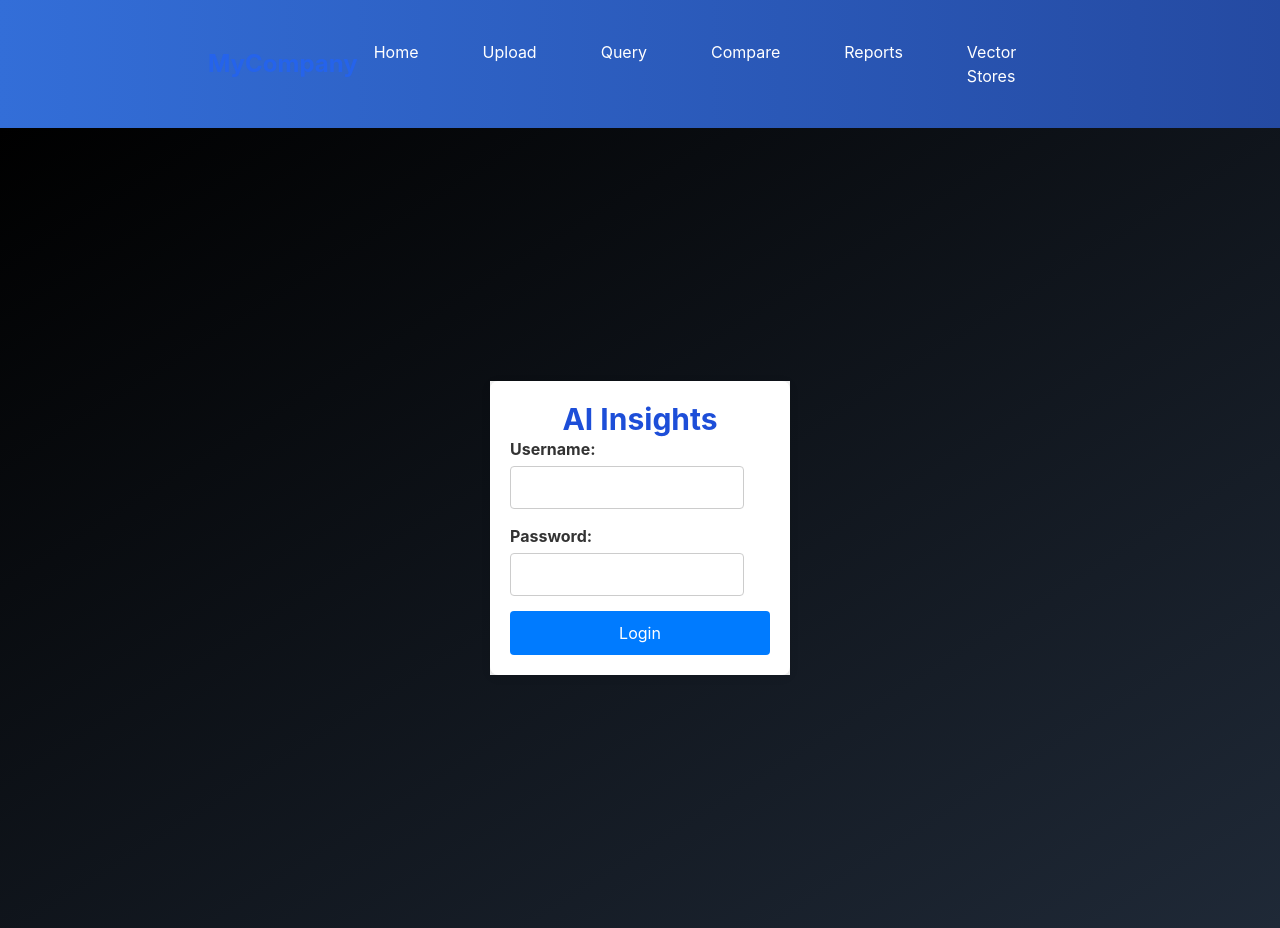
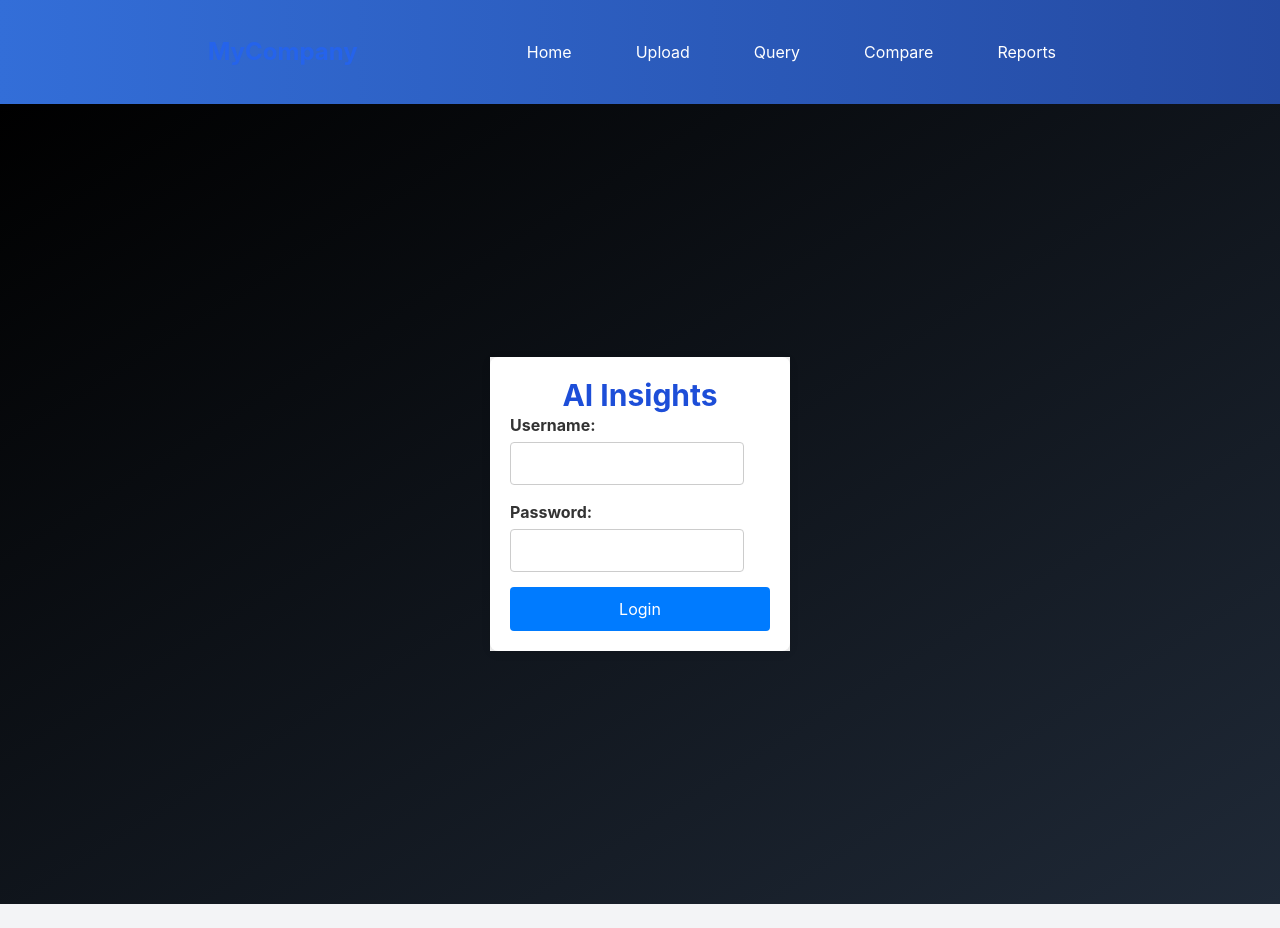
Before and after one commit to ashsin19/rag-survey-ui, a React (Vite) app: page / in a window 1280 px wide. After the commit the page ends 904 px from the top, so only its background shows below. Built offline with nearby package versions, Linux system fonts and the light colour scheme; no server answers.

Commit message:
Fixed URL issue in reports path

```diff
--- a/src/components/Navbar.jsx
+++ b/src/components/Navbar.jsx
@@ -88,17 +88,6 @@ const Navbar = () => {
           >
             Reports
           </NavLink>
-          <NavLink
-            to="/vecstore"
-            className={({ isActive }) =>
-                `transition-colors text-white bg-transparent hover:bg-opacity-20 hover:bg-black rounded px-4 py-2 ${
-                  isActive ? "text-gray-200" : "text-white"
-                }`
-              }
-            onClick={() => setMenuOpen(false)}
-          >
-            Vector Stores
-          </NavLink>
         </div>
       </div>
     </nav>
--- a/src/main.jsx
+++ b/src/main.jsx
@@ -20,7 +20,6 @@ ReactDOM.createRoot(document.getElementById("root")).render(
         <Route path="/query" element={<Query />} />
         <Route path="/compare" element={<Compare />} />
         <Route path="/reports" element={< Reports />} />
-        <Route path="/vecstore" element={< VectorstoreList />} />
       </Routes>
     </Router>
   </React.StrictMode>
--- a/src/pages/ListReport.jsx
+++ b/src/pages/ListReport.jsx
@@ -11,6 +11,10 @@ const Reports = () => {
     const fetchConfig = async () => {
       const config = await loadRuntimeConfig();
       setBackendUrl(config.REACT_APP_BACKEND_URL);
+      if (config.REACT_APP_BACKEND_URL) {
+        await fetchReports(config.REACT_APP_BACKEND_URL);
+      }
+
     };
     fetchConfig();
   }, []);
@@ -51,7 +55,7 @@ const Reports = () => {
     }
     try {
       const response = await fetch(
-        `${BASE_URL}/reports/${filename}`,
+        `${BASE_URL}/${filename}`,
         {
           method: "DELETE",
           headers: {
@@ -70,10 +74,6 @@ const Reports = () => {
       alert("Error deleting report");
     }
   };
-
-  useEffect(() => {
-    fetchReports();
-  }, []);
 
   return (
     <div className="min-h-screen flex flex-col items-center justify-center bg-gradient-to-br from-black to-gray-800 text-white p-10">
```
